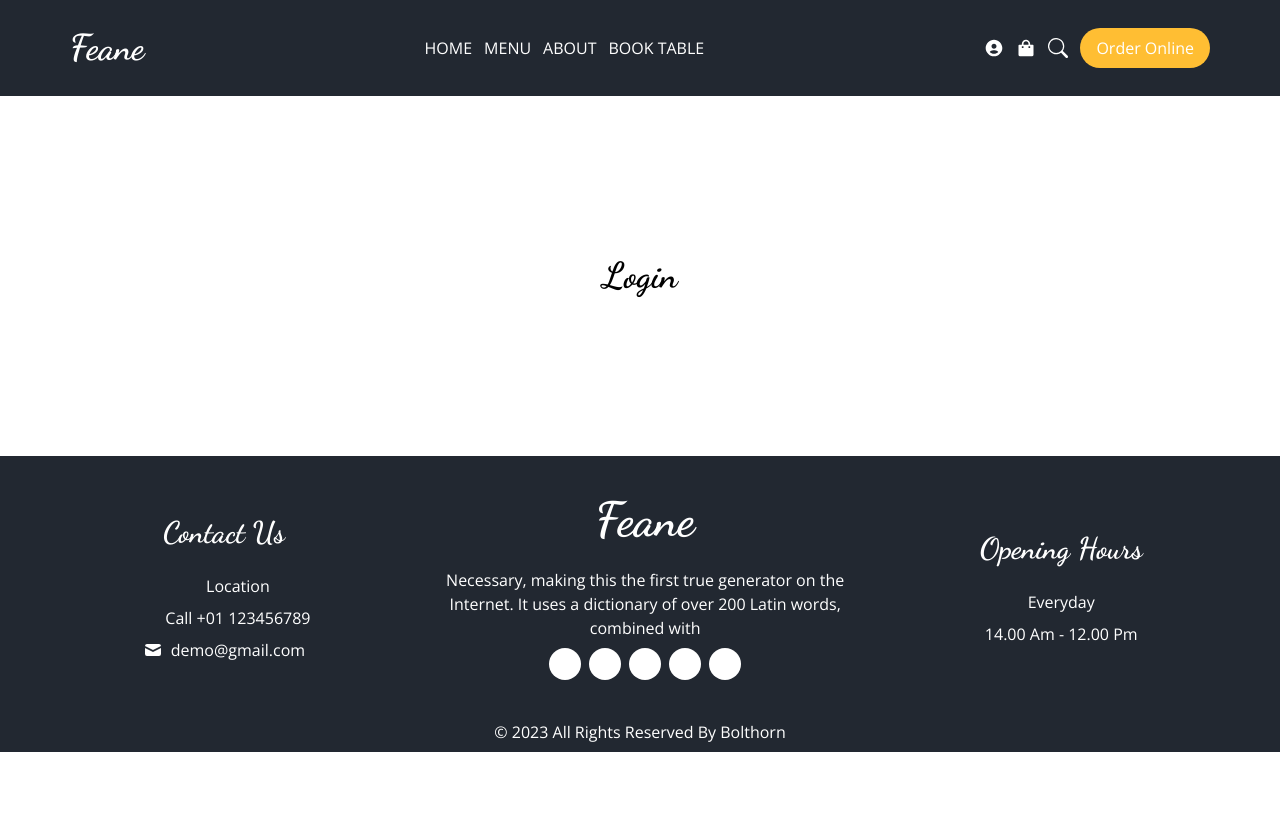
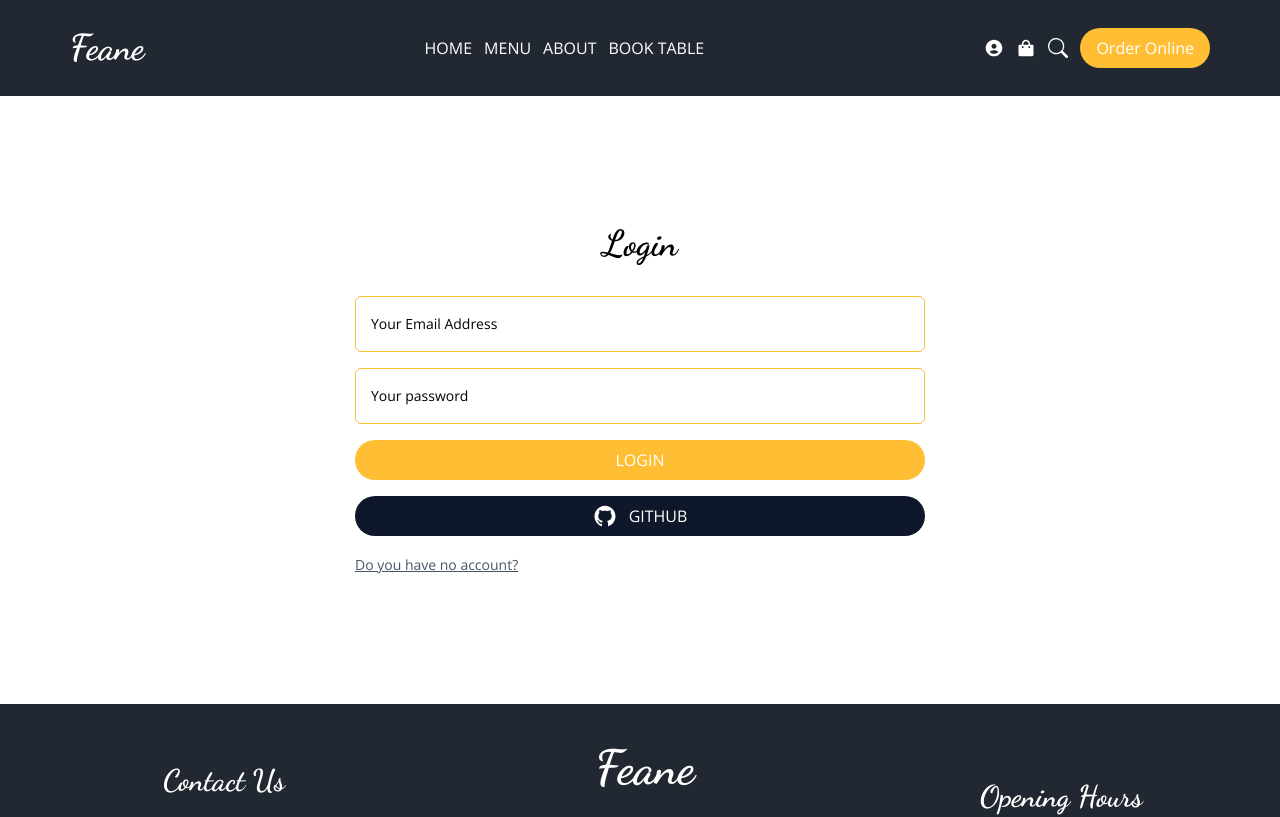
Before and after one commit to ayberklevendoglu/fast-food-website, a Next.js app: page /auth/login in a window 1280 px wide. Shown: the top 817 px of the page. Built offline with nearby package versions, Linux system fonts and the light colour scheme; some icons are missing.

Commit message:
finish login

```diff
--- a/components/menu/MenuWrapper.jsx
+++ b/components/menu/MenuWrapper.jsx
@@ -2,7 +2,7 @@ import React from "react";
 import Title from "../ui/Title";
 import MenuItem from "./MenuItem";
 
-const MenuButton = ({ buttonName }) => {
+const MenuButton = ({ buttonName, className }) => {
   return (
     <div>
       <button className="btn-secondary">
--- a/pages/auth/login.jsx
+++ b/pages/auth/login.jsx
@@ -1,12 +1,68 @@
+import Input from "@/components/form/Input";
 import Title from "@/components/ui/Title";
-import React from "react";
+import { useFormik } from "formik";
+import { loginSchema } from "@/schema/login";
+import { AiFillGithub } from "react-icons/ai";
+import Link from "next/link";
 
 const Login = () => {
+  const onSubmit = async (values, actions) => {
+    await new Promise((r) => setTimeout(r, 1000));
+    actions.resetForm();
+  };
+  const { values, errors, touched, handleChange, handleSubmit, handleBlur } =
+    useFormik({
+      initialValues: {
+        email: "",
+        password: "",
+      },
+      onSubmit,
+      validationSchema: loginSchema,
+    });
+  const inputs = [
+    {
+      id: 1,
+      name: "email",
+      type: "email",
+      placeholder: "Your Email Address",
+      value: values.email,
+      errorMessage: errors.email,
+      touched: touched.email,
+    },
+    {
+      id: 2,
+      name: "password",
+      type: "password",
+      placeholder: "Your password",
+      value: values.password,
+      errorMessage: errors.password,
+      touched: touched.password,
+    },
+  ];
+
   return (
     <div className="container mx-auto">
-      <div className="flex flex-col items-center my-40">
+      <form className="flex flex-col items-center my-32 gap-8 " onSubmit={handleSubmit}>
         <Title addClass="text-4xl">Login</Title>
-      </div>
+        <div className="flex flex-col gap-4 md:w-1/2 w-full">
+          {inputs.map((input) => (
+            <Input
+              key={input.id}
+              {...input}
+              onChange={handleChange}
+              onBlur={handleBlur}
+            />
+          ))}
+          <button className="btn-primary uppercase font-large">Login</button>
+          <button className="btn-secondary uppercase flex justify-center items-center gap-3">
+            <AiFillGithub className="text-2xl"/>
+            Github
+          </button>
+          <Link href="auth/register">
+            <span className="text-sm text-slate-600 underline">Do you have no account?</span>
+          </Link>
+        </div>
+      </form>
     </div>
   );
 };
--- /dev/null
+++ b/schema/login.js
@@ -0,0 +1,13 @@
+import * as Yup from "yup";
+
+export const loginSchema = Yup.object().shape({
+  email: Yup.string().email("Invalid email adress").required("Required"),
+  password: Yup.string()
+    .min(8, "Password must be at least 8 characters long")
+    .required("Required")
+    .max(20, "Password must be at most 20 characters long")
+    .matches(
+      /^(?=.*[a-z])(?=.*[A-Z])(?=.*[0-9])(?=.*[!@#$%^&*])/,
+      "Password must contain at least one uppercase letter, one lowercase letter, one number and one special character"
+    ),
+});
--- a/styles/globals.css
+++ b/styles/globals.css
@@ -13,10 +13,10 @@ body {
   @apply bg-primary text-white py-2 px-4 rounded-3xl hover:bg-primarydark transition duration-300 ease-in-out;
 }
 .btn-secondary {
-  @apply text-slate-900 py-2 px-6 rounded-3xl transition-all;
+  @apply bg-slate-900 text-white py-2 px-6 rounded-3xl transition-all;
 }
-.btn-secondary:active {
-  @apply bg-secondary text-white;
+.btn-secondary:hover {
+  @apply bg-slate-700 transition duration-300 ease-in-out;
 }
 .slick-dots {
   @apply md:!flex;
```
